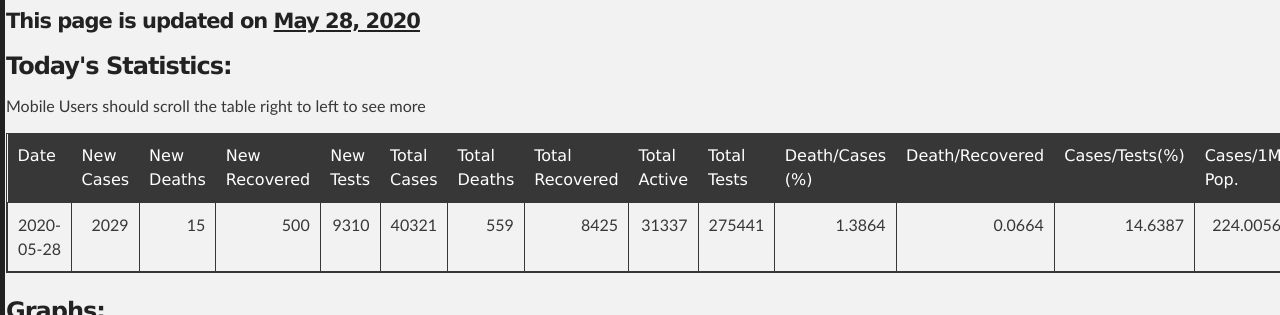
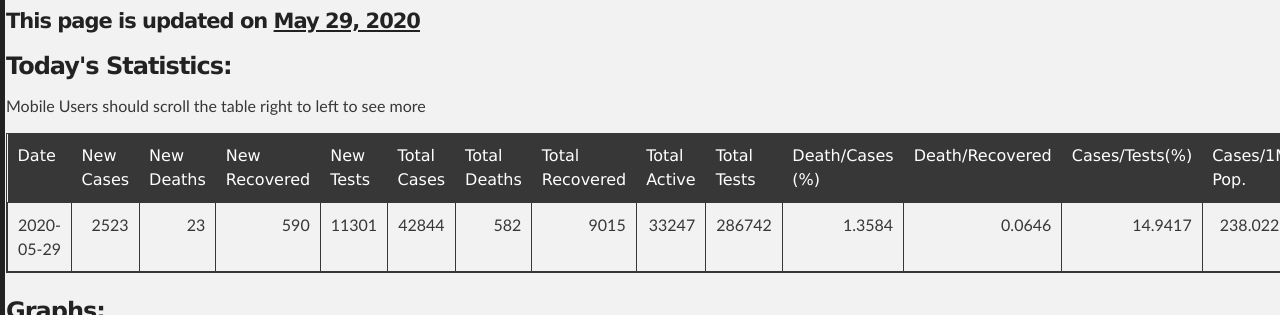
Before and after one commit to promitbasak/covid19bd, a Jekyll site: the page index.html, which Jekyll copies as it is, in a window 1280 px wide and 900 px high, cut to the strip 322-637 px from the top of the window. Built offline with Jekyll 4.4.1, drawn with Linux system fonts in a browser that asks for light colours; some of the changed text lies outside the part shown.

Commit message:
Update index.html

```diff
--- a/index.html
+++ b/index.html
@@ -45,7 +45,7 @@
         <h2 id="covid-19-in-bangladesh">Covid-19 in Bangladesh</h2>
 
 
-    <h4 id="this-page-is-updated-on-may-28-2020">This page is updated on <strong><u>May 28, 2020</u></strong></h4>
+    <h4 id="this-page-is-updated-on-may-29-2020">This page is updated on <strong><u>May 29, 2020</u></strong></h4>
     <h3> Today's Statistics:</h3>
         <p> Mobile Users should scroll the table right to left to see more</p>
     <table class="table table-bordered table-hover table-condensed">
@@ -66,21 +66,21 @@
 <th title="Field #15">Deaths/1M Pop.</th>
 </tr></thead>
 <tbody><tr>
-<td>2020-05-28</td>
-<td align="right">2029</td>
-<td align="right">15</td>
-<td align="right">500</td>
-<td align="right">9310</td>
-<td align="right">40321</td>
-<td align="right">559</td>
-<td align="right">8425</td>
-<td align="right">31337</td>
-<td align="right">275441</td>
-<td align="right">1.3864</td>
-<td align="right">0.0664</td>
-<td align="right">14.6387</td>
-<td align="right">224.0056</td>
-<td align="right">3.1056</td>
+<td>2020-05-29</td>
+<td align="right">2523</td>
+<td align="right">23</td>
+<td align="right">590</td>
+<td align="right">11301</td>
+<td align="right">42844</td>
+<td align="right">582</td>
+<td align="right">9015</td>
+<td align="right">33247</td>
+<td align="right">286742</td>
+<td align="right">1.3584</td>
+<td align="right">0.0646</td>
+<td align="right">14.9417</td>
+<td align="right">238.0222</td>
+<td align="right">3.2333</td>
 </tr>
 </tbody>
 </table>
@@ -88,16 +88,16 @@
         <h3>Graphs:</h3>
         <div class="photo-album">
       <div>
-        <img src="https://raw.githubusercontent.com/promitbasak/Covid-19_bd_extended/master/assests/2020-05-28/Figure_1.png">
+        <img src="https://raw.githubusercontent.com/promitbasak/Covid-19_bd_extended/master/assests/2020-05-29/Figure_1.png">
         <h5>Overall Condition</h5>
       </div>
 
       <div>
-        <img src="https://raw.githubusercontent.com/promitbasak/Covid-19_bd_extended/master/assests/2020-05-28/Figure_2.png">
+        <img src="https://raw.githubusercontent.com/promitbasak/Covid-19_bd_extended/master/assests/2020-05-29/Figure_2.png">
         <h5>Total Cases</h5>
       </div>
       <div>
-        <img src="https://raw.githubusercontent.com/promitbasak/Covid-19_bd_extended/master/assests/2020-05-28/Figure_8.png">
+        <img src="https://raw.githubusercontent.com/promitbasak/Covid-19_bd_extended/master/assests/2020-05-29/Figure_8.png">
         <h5>Total Deaths</h5>
       </div>
       <div>
@@ -105,11 +105,11 @@
         <h5>District-wise Corona Map</h5>
       </div>
       <div>
-        <img src="https://raw.githubusercontent.com/promitbasak/Covid-19_bd_extended/master/assests/2020-05-28/Figure_20.png">
+        <img src="https://raw.githubusercontent.com/promitbasak/Covid-19_bd_extended/master/assests/2020-05-29/Figure_20.png">
         <h5>BD vs USA: Cases</h5>
       </div>
       <div>
-        <img src="https://raw.githubusercontent.com/promitbasak/Covid-19_bd_extended/master/assests/2020-05-28/Figure_21.png">
+        <img src="https://raw.githubusercontent.com/promitbasak/Covid-19_bd_extended/master/assests/2020-05-29/Figure_21.png">
         <h5>BD vs USA: Deaths</h5>
       </div>
     </div>
@@ -1927,6 +1927,23 @@
 <td align="right">224.0056</td>
 <td align="right">3.1056</td>
 </tr>
+<tr>
+<td>2020-05-29</td>
+<td align="right">2523</td>
+<td align="right">23</td>
+<td align="right">590</td>
+<td align="right">11301</td>
+<td align="right">42844</td>
+<td align="right">582</td>
+<td align="right">9015</td>
+<td align="right">33247</td>
+<td align="right">286742</td>
+<td align="right">1.3584</td>
+<td align="right">0.0646</td>
+<td align="right">14.9417</td>
+<td align="right">238.0222</td>
+<td align="right">3.2333</td>
+</tr>
 </tbody></table>
         <p></p>
         <p> Data Sources: Self created dataset which can be found at <a href="https://github.com/promitbasak/Covid-19_bd_extended">this repository</a>. This dataset uses govt issued press releases from <a href="https://corona.gov.bd/press-release">Here</a>, <a href="https://iedcr.gov.bd/">Here</a> and <a href="https://iedcr.gov.bd/website/index.php/component/content/article/11-others/227-pressrelease">Here</a>.</p>
```
